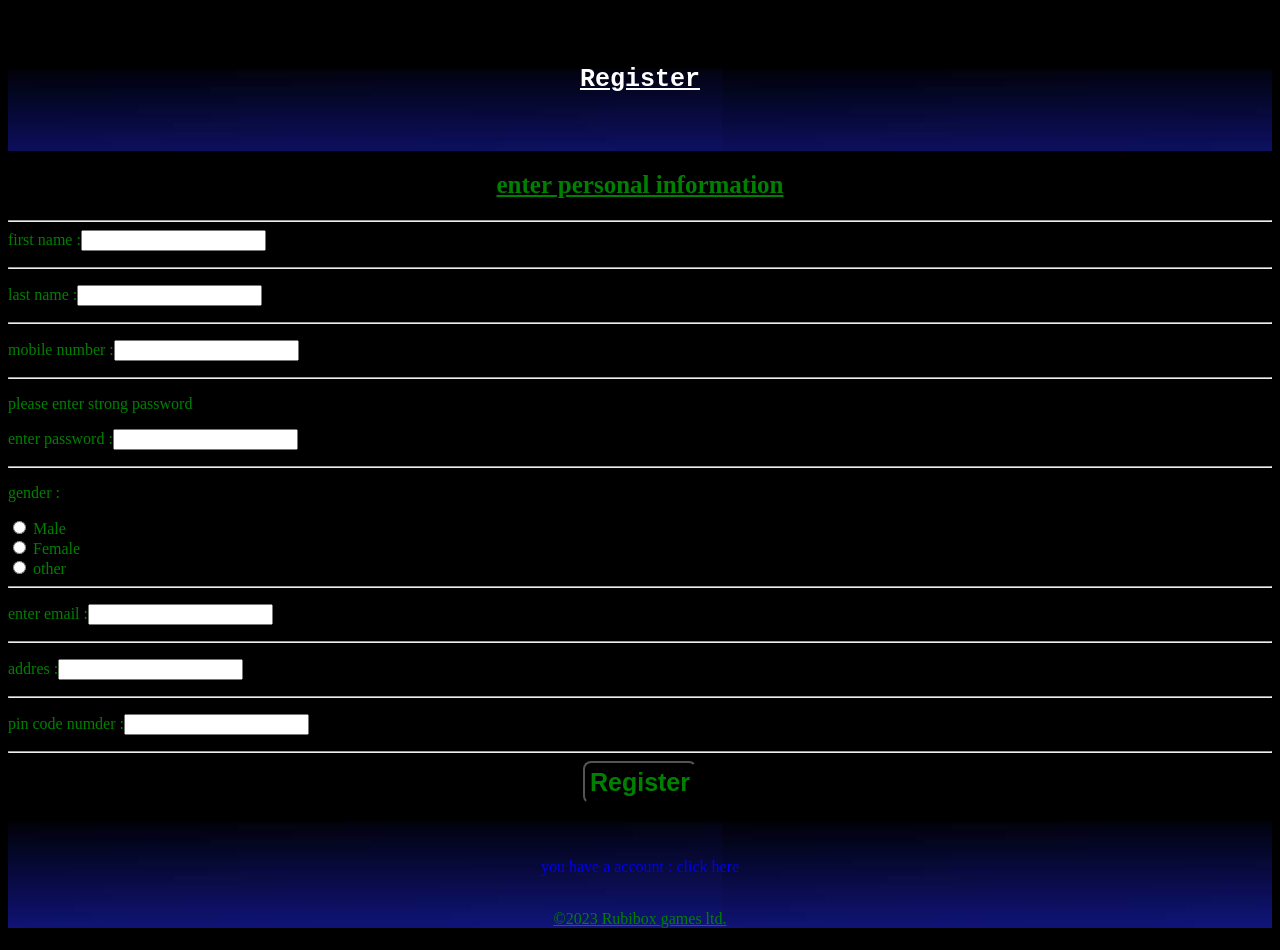
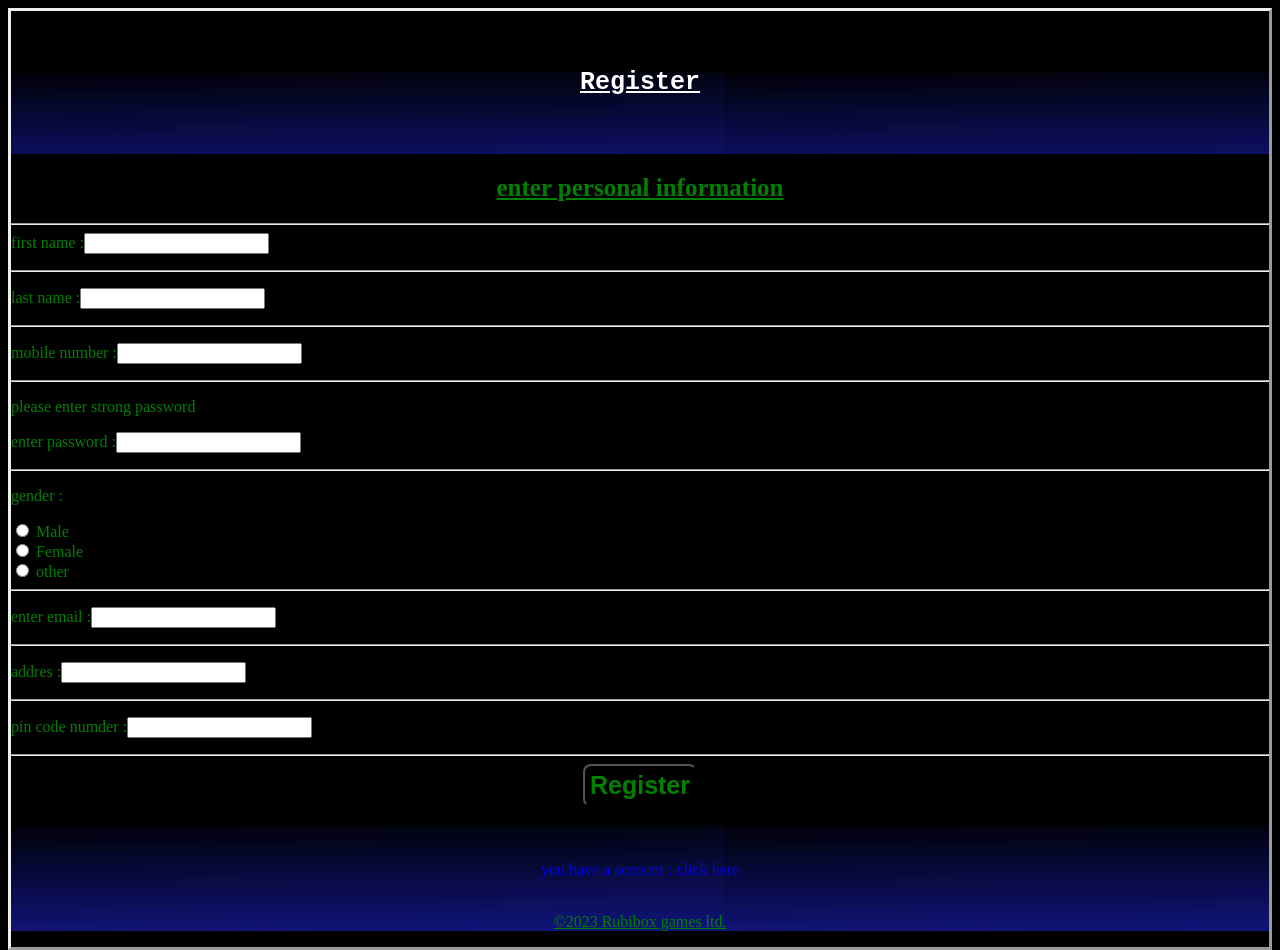
Before and after one commit to RubiBox/RubiBox, a plain HTML site: page index.html in a window 1280 px wide. Drawn offline with Linux system fonts and the light colour scheme.

Commit message:
Update index.html

```diff
--- a/index.html
+++ b/index.html
@@ -3,6 +3,7 @@
 <head>
    <title> my new website </title>
    <style type="text/css">
+   body{border-style:outset;}
    button {
 
    background: black;
```
